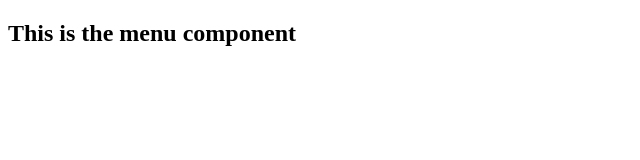
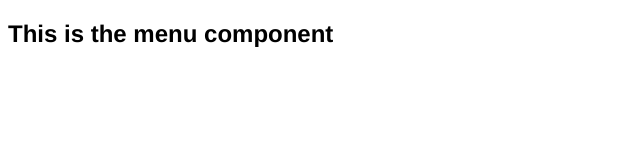
Before and after one commit to irfaanf/my-second-app, an Angular app: page / in a window 1280 px wide. Shown: the top 160 px of the page, without its empty margins (0-640 px from the left). Built offline with nearby package versions, Linux system fonts and the light colour scheme.

Commit message:
- Added menu component styles.

```diff
--- /dev/null
+++ b/src/app/menu/menu.component.scss
@@ -0,0 +1,3 @@
+h2 {
+    font-family: 'Franklin Gothic Medium', 'Arial Narrow', Arial, sans-serif;
+}
--- a/src/app/menu/menu.component.ts
+++ b/src/app/menu/menu.component.ts
@@ -3,7 +3,7 @@ import { Component, OnInit } from '@angular/core';
 @Component({
     selector: 'app-menu',
     templateUrl: './menu.component.html',
-    styleUrls: []
+    styleUrls: ['./menu.component.scss']
 })
 export class MenuComponent implements OnInit {
 
```
